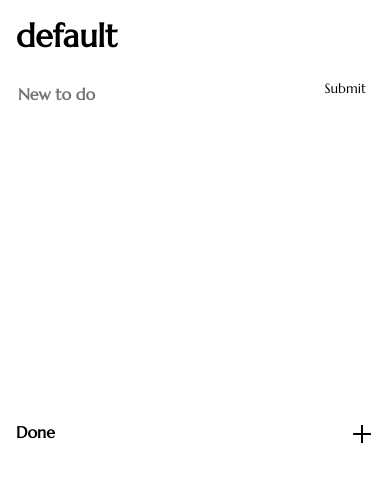
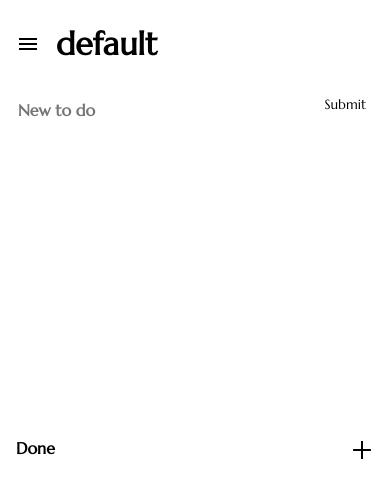
Before and after one commit to juli81n7/todoapp, a plain HTML site: page index.html in a window 390 px wide. Drawn offline with Linux system fonts and the light colour scheme.

Commit message:
displa none

```diff
--- a/style.css
+++ b/style.css
@@ -601,7 +601,9 @@ svg.delete {
   svg.delete {
     display: block;
   }
-
+  .menu_btn_open {
+    display: block;
+  }
   .menu_top {
     display: flex;
     justify-content: space-between;
```
